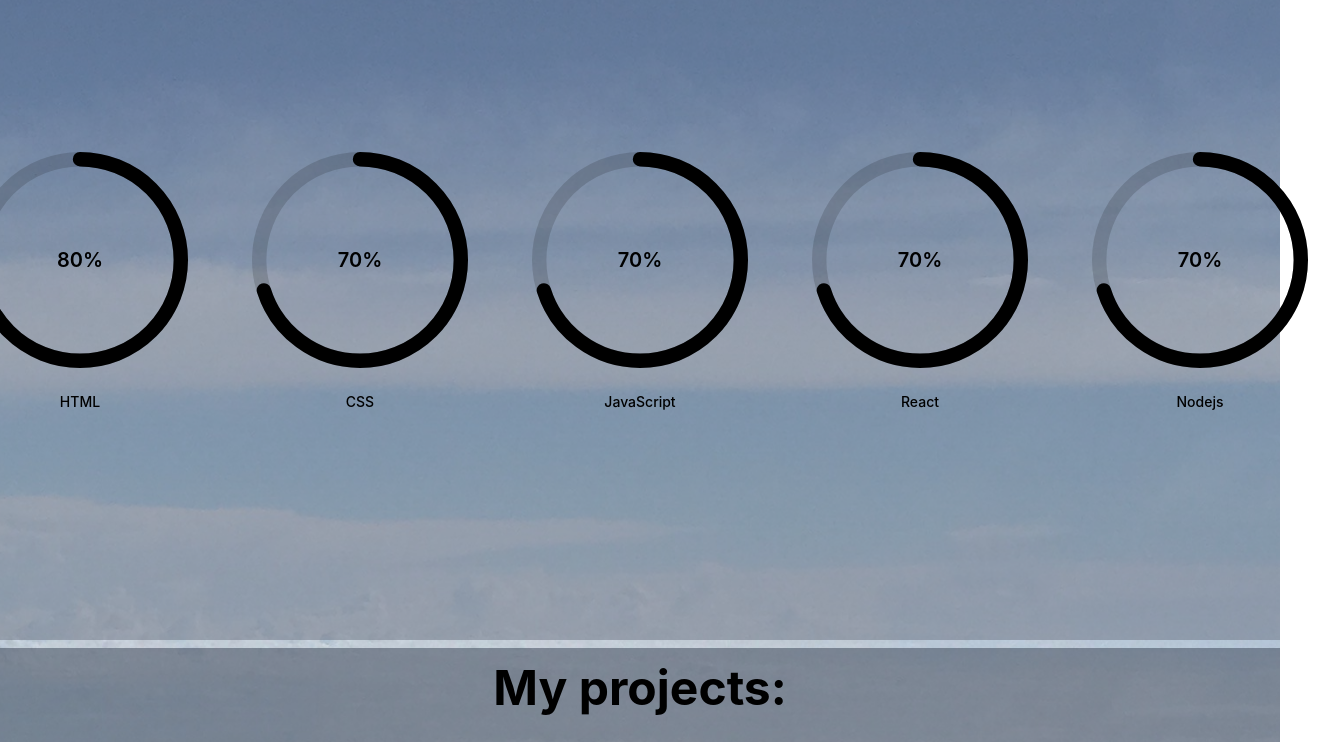
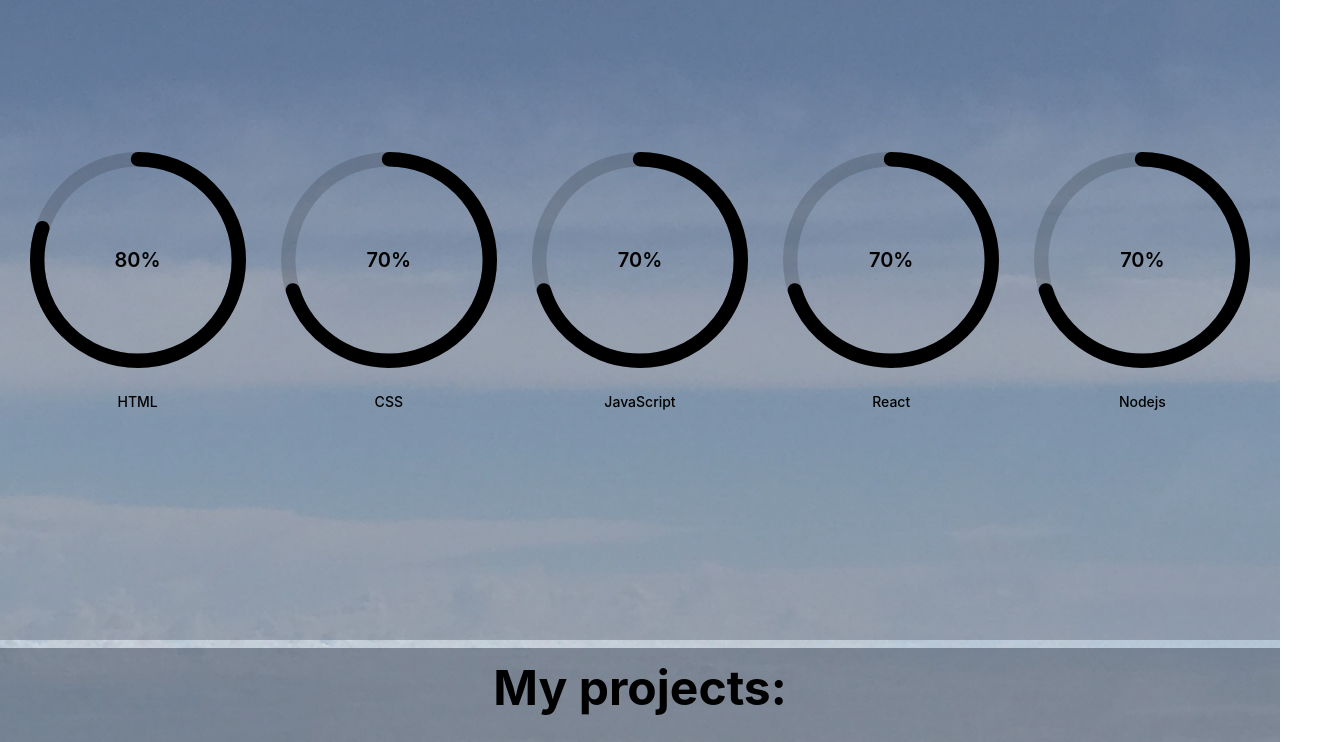
Before and after one commit to sanjograiofficial/portfolio, a React app: page / in a window 1280 px wide. Shown: the part 960-1702 px from the top of the page, 1336 px wide, since content can reach past the window. Built offline with nearby package versions, Linux system fonts and the light colour scheme; the HTML template or start-up script is replaced by a standard one.

Commit message:
fix: skill section for small devices

```diff
--- a/src/components/skills/List.tsx
+++ b/src/components/skills/List.tsx
@@ -4,14 +4,12 @@
 const List = () => {
   return (
     <div>
-      <ul className="flex gap-10 my-4 p-4">
-        {skillList.map((el) => {
-          return (
-            <li key={el.id} className="">
-              <SkillCircle name={el.skill} level={el.proficiency} />
-            </li>
-          );
-        })}
+      <ul className="grid grid-cols-2 sm:grid-cols-3 md:grid-cols-4 lg:grid-cols-5 gap-10 my-4 p-4">
+        {skillList.map((el) => (
+          <li key={el.id}>
+            <SkillCircle name={el.skill} level={el.proficiency} />
+          </li>
+        ))}
       </ul>
     </div>
   );
```
